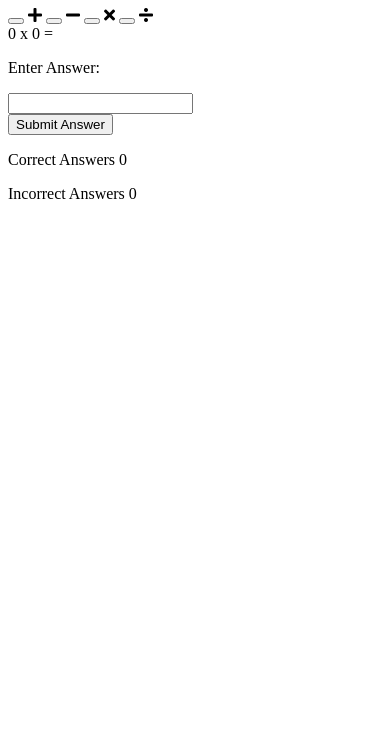
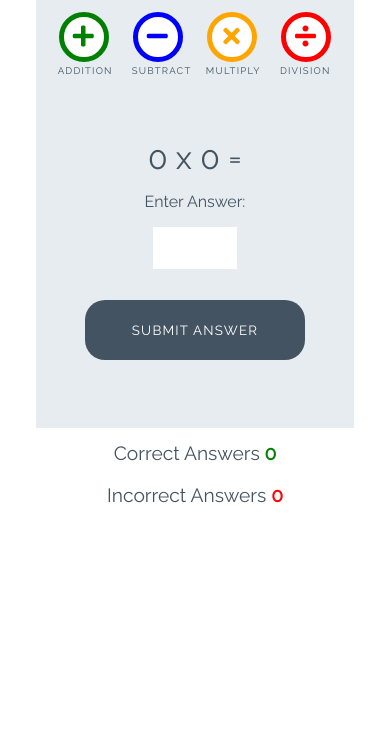
Before and after one commit to alikariminik/love-maths, a plain HTML site: page index.html in a window 390 px wide. Shown: the part 112-844 px from the top of the page. Drawn offline with Linux system fonts and the light colour scheme.

Commit message:
set up strucutre of game functions

```diff
--- a/assets/css/style.css
+++ b/assets/css/style.css
@@ -0,0 +1,252 @@
+/* --------- Global style */
+
+body {
+    background-color: white;
+    font-family: "Raleway", sans-serif;
+    color: #445361;
+    text-align: center;
+}
+
+/* --------- Heading */
+
+.heading {
+    text-align: center;
+    font-size: 2.5rem;
+}
+
+.logo {
+    height: 40px;
+    padding-right: 5px;
+}
+
+/* --------- Game layout */
+
+.game-area {
+    background-color: #E6ECF0;
+    box-sizing: border-box;
+    width: 85%;
+    height: 65vh;
+    max-height: 450px;
+    max-width: 830px;
+    margin-left: auto;
+    margin-right: auto;
+    padding: 1%;
+}
+
+.question-area {
+    width: 50%;
+    font-size: 2rem;
+    margin: auto;
+    padding: 50px 0;
+}
+
+.question-area span {
+    padding: 0 15px;
+}
+
+.score-area {
+    margin: 5px auto;
+    width: 60%;
+    font-size: 1.2rem;
+}
+
+.controls-area {
+    width: 85%;
+    margin: 30px auto;
+}
+
+#score {
+    color: green;
+    font-weight: bold;
+}
+
+#incorrect {
+    color: red;
+    font-weight: bold;
+}
+
+.answer-message {
+    display: none;
+    font-size: 1rem;
+}
+
+#answer-box {
+    border: none;
+    color: #445361;
+    display: inline-block;
+    height: 40px;
+    width: 80px;
+    font-size: 1.2rem;
+}
+
+.scores {
+    display: inline-block;
+    padding: 25px;
+}
+
+/* --------- Buttons */
+
+.btn {
+    width: 220px;
+    height: 60px;
+    font-family: "Raleway", sans-serif;
+    text-transform: uppercase;
+    letter-spacing: 1.2px;
+    color: white;
+}
+
+.btn:focus {
+    outline: none;
+}
+
+.btn--big {
+    padding-top: 10px;
+    border-radius: 50%;
+    background-color: white;
+    border: 10px solid;
+    width: 100px;
+    height: 100px;
+    font-size: 3.2rem;
+    margin: 0 30px;
+    transition: all 0.5s;
+}
+
+.btn--big::after{
+    content: attr(data-type);
+    font-size: 1rem;
+    color:#445361;
+    position: relative;
+    left: -0.5rem;
+}
+
+.btn--blue {
+    border-color: blue;
+    color: blue;
+}
+
+.btn--blue:active,
+.btn--blue:hover {
+    background-color: darkblue;
+    color: white;
+}
+
+.btn--orange {
+    border-color: orange;
+    color: orange;
+}
+
+.btn--orange:active,
+.btn--orange:hover {
+    background-color: darkorange;
+    color: white;
+}
+
+.btn--red {
+    border-color: red;
+    color: red;
+}
+
+.btn--red:active,
+.btn--red:hover {
+    background-color: darkred;
+    color: white;
+}
+
+.btn--green {
+    border-color: green;
+    color: green;
+}
+
+.btn--green:active,
+.btn--green:hover {
+    background-color: darkgreen;
+    color: white;
+}
+
+.btn--gray {
+    margin-top: 25px;
+    background-color: #445361;
+    border: 1px transparent;
+    border-radius: 20px;
+}
+
+.btn--gray:active,
+.btn--gray:hover {
+    background-color: #0d1013;
+}
+
+/* --------- Media queries */
+
+@media (max-width: 414px) {
+    .controls-area {
+        width: 100%;
+    }
+
+    .btn--big {
+        margin: 0 10px;
+        padding: 5px;
+        border: 5px solid;
+        width: 50px;
+        height: 50px;
+        font-size: 1.5rem;
+    }
+
+    .btn--big::after {
+        font-size: 0.6rem;
+        left: -0.7rem;
+    }
+
+    .question-area {
+        padding: 10% 0;
+        width: 100%;
+    }
+
+    .question-area span {
+        padding: 0;
+    }
+
+    .answer-message {
+        display: block;
+    }
+
+    #answer-box {
+        display: block;
+        margin: 0 auto;
+    }
+    .btn--gray {
+        margin-top: 0;
+    }
+
+    .score-area {
+        width: 100%;
+    }
+
+    .scores {
+        margin: 0.5em auto;
+        display: block;
+        padding: 5px;
+    }
+
+    .heading {
+        font-size: 2rem;
+    }
+}
+
+@media (max-width: 320px) {
+    .game-area {
+        height: 70vh;
+    }
+
+    .controls-area {
+        width: 75%;
+        margin: 10px auto;
+    }
+
+    .btn--big {
+        margin: 10px 10px;
+    }
+    .question-area {
+        padding: 10px 0;
+    }
+
+}
--- a/assets/js/script.js
+++ b/assets/js/script.js
@@ -0,0 +1,31 @@
+function runGame(){
+
+}
+
+function checkAnswer(){
+
+}
+
+function calculateCorrectAnswer(){
+
+}
+
+function incrementScore(){
+
+}
+
+function incrementWrongAnswer(){
+
+}
+
+function displayAdditionQuestion(){
+
+}
+
+function displaySubtractionQuestion(){
+
+}
+
+function displayMultiplyQuestion(){
+
+}
--- a/index.html
+++ b/index.html
@@ -1,30 +1,39 @@
 <!DOCTYPE html>
 <html lang="en">
+
 <head>
     <meta charset="UTF-8">
-    <meta http-equiv="X-UA-Compatible" content="IE=edge">
     <meta name="viewport" content="width=device-width, initial-scale=1.0">
-    <link rel="stylesheet" href="https://use.fontawesome.com/releases/v5.7.2/css/all.css" integrity="sha384-fnmOCqbTlWIlj8LyTjo7mOUStjsKC4pOpQbqyi7RrhN7udi9RwhKkMHpvLbHG9Sr" crossorigin="anonymous">
-    <link href="https://fonts.googleapis.com/css2?family=Merriweather:wght@300&family=Playfair+Display&family=Raleway&family=Roboto&display=swap" rel="stylesheet">
+
+    <!-- font awesome and google fonts -->
+    <link rel="stylesheet" href="https://use.fontawesome.com/releases/v5.7.2/css/all.css"
+        integrity="sha384-fnmOCqbTlWIlj8LyTjo7mOUStjsKC4pOpQbqyi7RrhN7udi9RwhKkMHpvLbHG9Sr" crossorigin="anonymous">
+    <link href="https://fonts.googleapis.com/css?family=Raleway%7CRighteous" rel="stylesheet">
+
     <link rel="stylesheet" href="assets/css/style.css">
     <title>Document</title>
 </head>
+
 <body>
     <h1 class="heading">
-        <img class="logo" src=assets/images/logo.png alt="logo"> Love Maths</h1>
+        <img class="logo" src="assets/images/logo.png" alt="logo"> Love Maths
+    </h1>
 
     <div class="game-area">
         <div class="controls-area">
-            <button class="btn btn-nbig btn--green"></button>
+            <button data-type="addition" class="btn btn--big btn--green">
                 <i class="fas fa-plus"></i>
-            <button class="btn btn-nbig btn--blue"></button>
+            </button>
+            <button data-type="subtract" class="btn btn--big btn--blue">
                 <i class="fas fa-minus"></i>
-            <button class="btn btn-nbig btn--orange"></button>
+            </button>
+            <button data-type="multiply" class="btn btn--big btn--orange">
                 <i class="fas fa-times"></i>
-            <button class="btn btn-nbig btn--red"></button>
+            </button>
+            <button data-type="division" class="btn btn--big btn--red">
                 <i class="fas fa-divide"></i>
+            </button>
         </div>
-
         <div class="question-area">
             <span id="operand1">0</span>
             <span id="operator">x</span>
@@ -33,21 +42,15 @@
             <p class="answer-message">Enter Answer:</p>
             <input id="answer-box" type="number">
         </div>
-        <button class="btn btn--grey">Submit Answer</button>
+        <button data-type="submit" class="btn btn--gray">Submit Answer</button>
     </div>
 
     <div class="score-area">
-        <p class="scores">Correct Answers
-            <span id="score">0</span>
-        </p>
-
-        <p class="scores">Incorrect Answers
-            <span id="incorrect">0</span>
-        </p>
-
+        <p class="scores">Correct Answers <span id="score">0</span></p>
+        <p class="scores">Incorrect Answers <span id="incorrect">0</span></p>
     </div>
-
 
     <script src="assets/js/script.js"></script>
 </body>
+
 </html>
```
